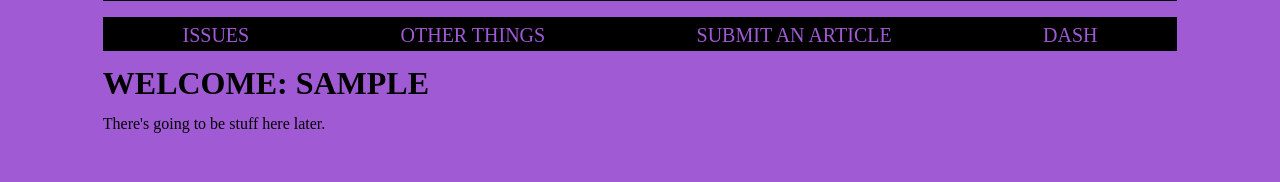
After one commit to UWmathNEWS/slugline-api, a Django app: page /dash/ in a window 1280 px wide. The commit adds this page. Shown: the part 138-320 px from the top of the page. Run offline with Django 3.2, Linux system fonts and the light colour scheme; the visitor is signed in with stand-in values (Sample User, id 1); data that the repository does not hold is empty; some web fonts are replaced.

Commit message:
Add login functionality
Currently ugly as sin and you can't log out, will fix later.

```diff
--- a/common/templates/common/base.html
+++ b/common/templates/common/base.html
@@ -21,7 +21,11 @@
                 <a href="{% url 'issues' %}">ISSUES</a>
                 <a>OTHER THINGS</a>
                 <a>SUBMIT AN ARTICLE</a>
-                <a>LOGIN</a>
+                {% if request.user.is_authenticated %}
+                <a href="{% url 'dash' %}">DASH</a>
+                {% else %}
+                <a href="{% url 'login' %}">LOGIN</a>
+                {% endif %}
             </div>
             {% block content %}
             {% endblock %}
--- a/slugline/settings.py
+++ b/slugline/settings.py
@@ -105,6 +105,7 @@ AUTH_PASSWORD_VALIDATORS = [
 ]
 
 AUTH_USER_MODEL = 'user.SluglineUser'
+LOGIN_REDIRECT_URL = '/dash/'
 
 # Internationalization
 # https://docs.djangoproject.com/en/2.2/topics/i18n/
--- a/slugline/urls.py
+++ b/slugline/urls.py
@@ -21,6 +21,7 @@ from django.shortcuts import render
 
 import common.views
 import content.views
+import user.views
 
 urlpatterns = [
     path('', common.views.HomeView.as_view(), name='home'),
@@ -30,6 +31,9 @@ urlpatterns = [
 
     path('articles/<int:id>/<slug:slug>/', content.views.ArticleView.as_view(), name='article'),
 
+    path('login.', user.views.LoginView.as_view(), name='login'),
+    path('dash/', user.views.DashView.as_view(), name='dash'),
+
     path('admin/', admin.site.urls),
 ]
 
--- /dev/null
+++ b/user/templates/user/dash.html
@@ -0,0 +1,6 @@
+{% extends 'common/base.html' %}
+
+{% block content %}
+<h1>Welcome: {{ user.get_username }}</h1>
+<p>There's going to be stuff here later.</p>
+{% endblock %}
--- a/user/views.py
+++ b/user/views.py
@@ -1,3 +1,14 @@
 from django.shortcuts import render
 
-# Create your views here.
+import django.contrib.auth.views
+from django.contrib.auth.mixins import LoginRequiredMixin
+
+from common.views import BaseView
+
+class LoginView(BaseView, django.contrib.auth.views.LoginView):
+
+    template_name = 'user/login.html'
+
+class DashView(LoginRequiredMixin, BaseView):
+
+    template_name = 'user/dash.html'
```
Also changed, not shown: user/templates/user/login.html (added, +11 -0 lines).
